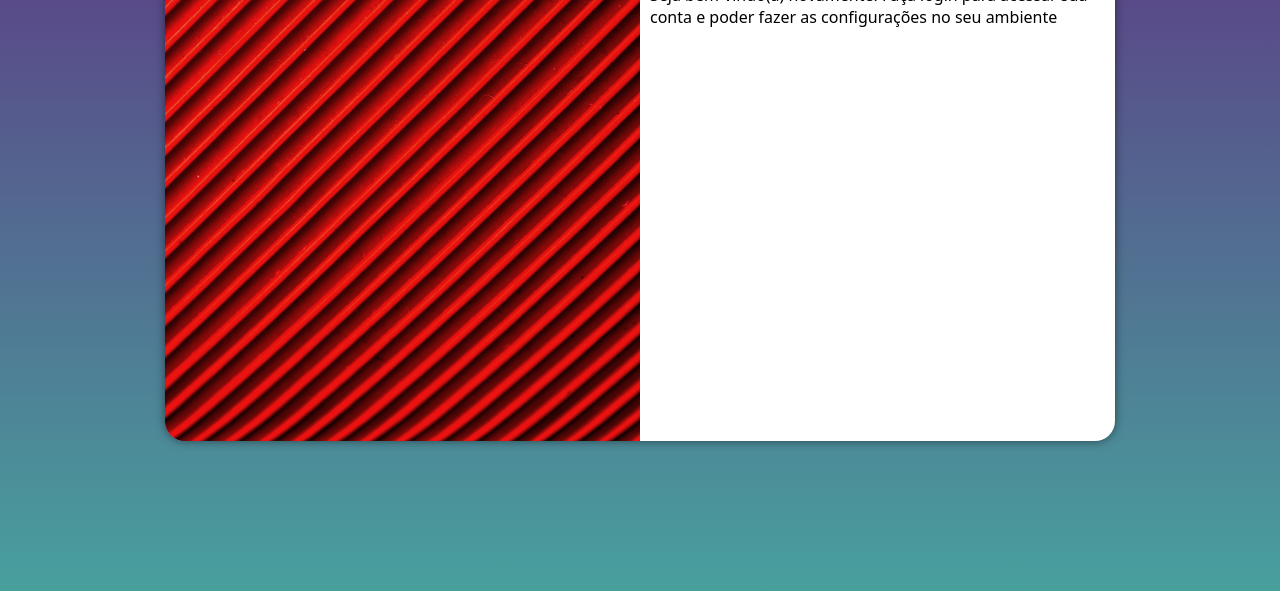
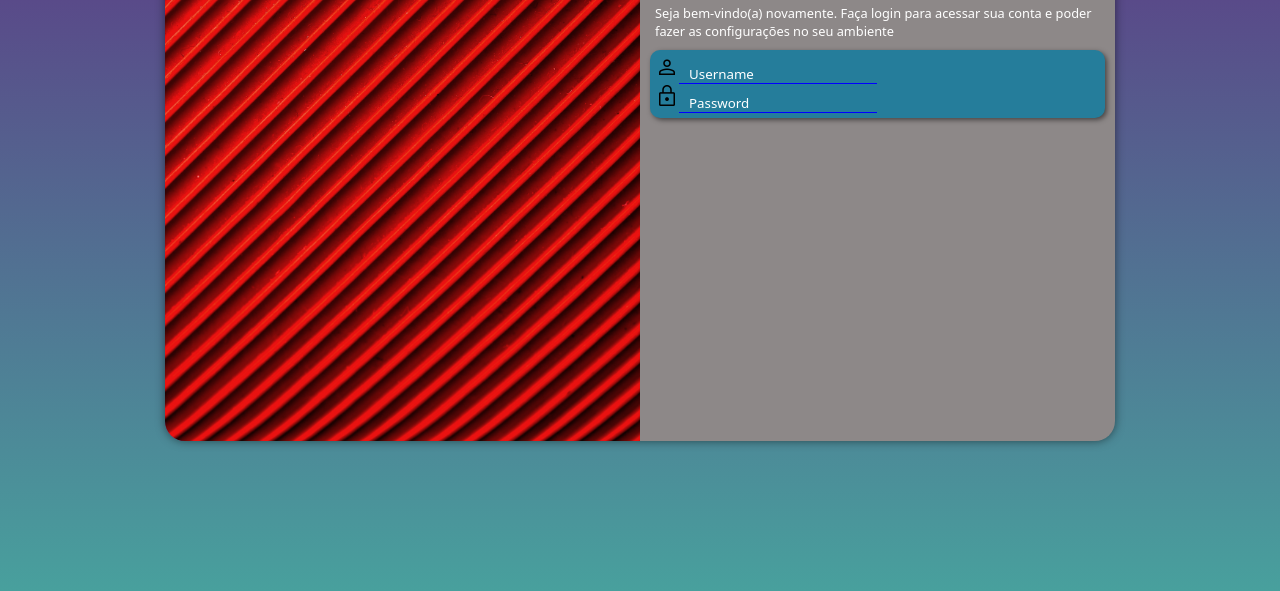
Before and after one commit to Luccarrion/projeto-login, a plain HTML site: page index.html in a window 1280 px wide. Shown: the part 209-800 px from the top of the page. Drawn offline with nearby package versions, Linux system fonts and the light colour scheme.

Commit message:
projeto social

```diff
--- a/estilo/media-query.css
+++ b/estilo/media-query.css
@@ -25,10 +25,12 @@
     }
 
     section#login > div#formulario{
-        float: rigth;
+        float: right;
         width: 70%;
         height: 100%;
     }
+
+
 }
 
 @media screen and (min-width: 992px) {
--- a/estilo/style.css
+++ b/estilo/style.css
@@ -1,4 +1,21 @@
 @charset "UTF-8";
+
+.material-symbols-outlined {
+  font-variation-settings:
+  'FILL' 0,
+  'wght' 400,
+  'GRAD' 0,
+  'opsz' 48
+}
+
+.material-symbols-outlined {
+  font-variation-settings:
+  'FILL' 0,
+  'wght' 400,
+  'GRAD' 0,
+  'opsz' 48
+}
+
 
 /*
      Paleta de cores
@@ -31,13 +48,52 @@ section#login{
     transform: translate(-50%, -50%);
     overflow: hidden;
 
-    background-color: white;
+    background-color: rgb(141, 136, 136);
     width: 250px;
     height: 500px;
     border-radius: 20px;
     box-shadow: 0px 0px 10px rgba(0, 0, 0, 0.5);
     transition: width .3s, heigth .3s;
     transition-timing-function: ease;
+}
+
+section#login > div#formulario > h1{
+    text-align: center;
+    color: white;
+    text-shadow: 2px 2px 5px rgba(0, 0, 0, 0.514);
+}
+
+section#login > div#formulario > p{
+    font-size: 0.8em;
+    margin: 5px;
+    color: white;
+    margin-top: 20px;
+    margin-bottom: 10px;
+}
+
+section#login form{
+    background-color: rgb(37, 125, 155);
+    padding: 5px;
+    border-radius: 10px;
+    box-shadow: 2px 2px 5px rgba(0, 0, 0, 0.5);
+}
+
+section#login > div#formulario > form > input{
+    background-color: transparent;
+    border-top: 0px solid transparent ;
+    border-left: 0px solid transparent ;
+    border-right: 0px solid transparent ;
+    border-bottom: 1px solid blue;
+}
+
+#iuser::placeholder{
+    color: white;
+    text-indent: 10px;
+}
+
+#isenha::placeholder{
+    color: white;
+    text-indent: 10px;
 }
 
 section#login > div#imagem{
--- a/index.html
+++ b/index.html
@@ -4,6 +4,8 @@
     <meta charset="UTF-8">
     <meta http-equiv="X-UA-Compatible" content="IE=edge">
     <meta name="viewport" content="width=device-width, initial-scale=1.0">
+    <link rel="stylesheet" href="https://fonts.googleapis.com/css2?family=Material+Symbols+Outlined:opsz,wght,FILL,GRAD@20..48,100..700,0..1,-50..200" />
+    <link rel="stylesheet" href="https://fonts.googleapis.com/css2?family=Material+Symbols+Outlined:opsz,wght,FILL,GRAD@20..48,100..700,0..1,-50..200" />
     <link rel="stylesheet" href="estilo/style.css">
     <link rel="stylesheet" href="estilo/media-query.css">
     <title>Login</title>
@@ -18,7 +20,13 @@
                 <h1>Login</h1>
                 <p> Seja bem-vindo(a) novamente. Faça login para acessar sua conta e poder fazer as configurações no seu ambiente</p>
                 <form action="login.php" method="post">
-
+                    <label for="iuser"><span class="material-symbols-outlined">
+                        person
+                        </span></label><input type="text" name="user" id="iuser" autocomplete="username" placeholder="Username">
+                        <br>
+                        <label for="isenha"><span class="material-symbols-outlined">
+                            lock
+                            </span></label><input type="password" name="senha" id="isenha" placeholder="Password">
                 </form>
             </div>
         </section>
```
